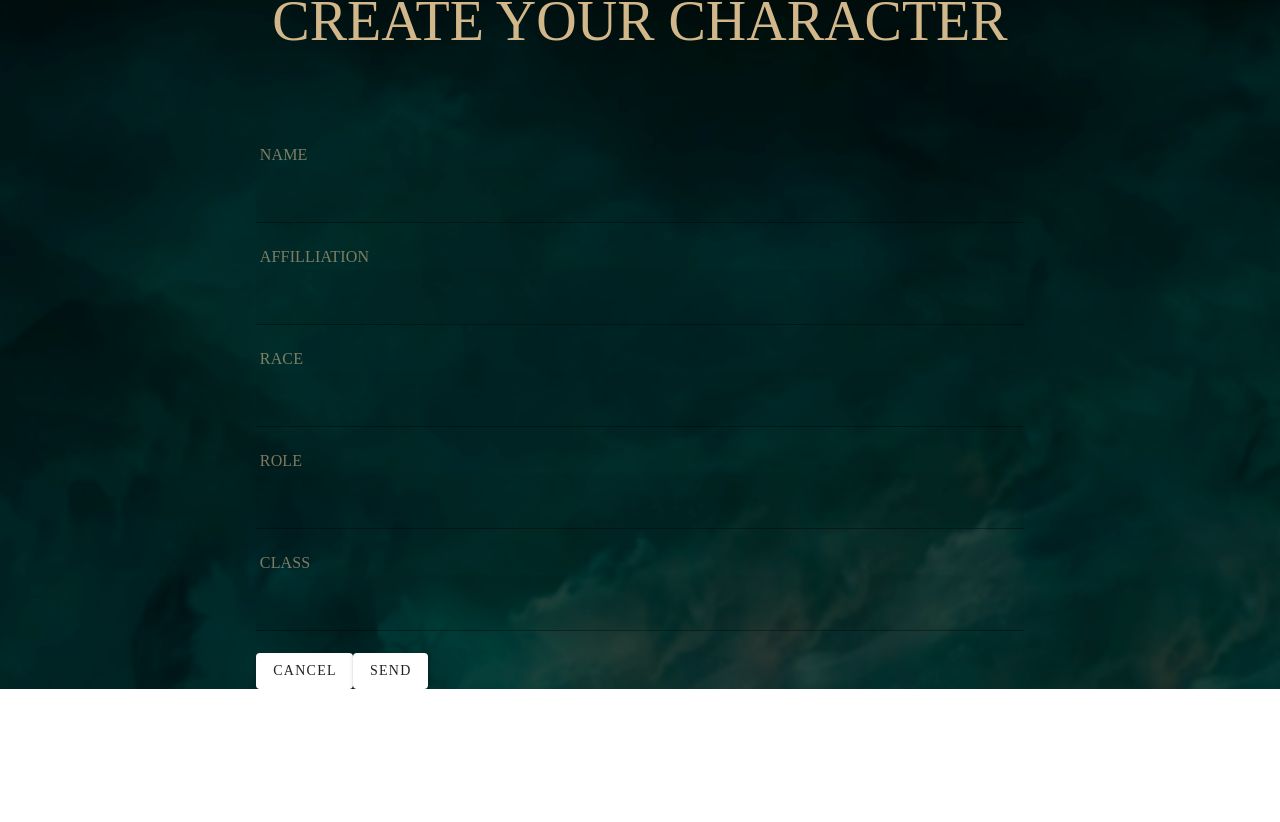
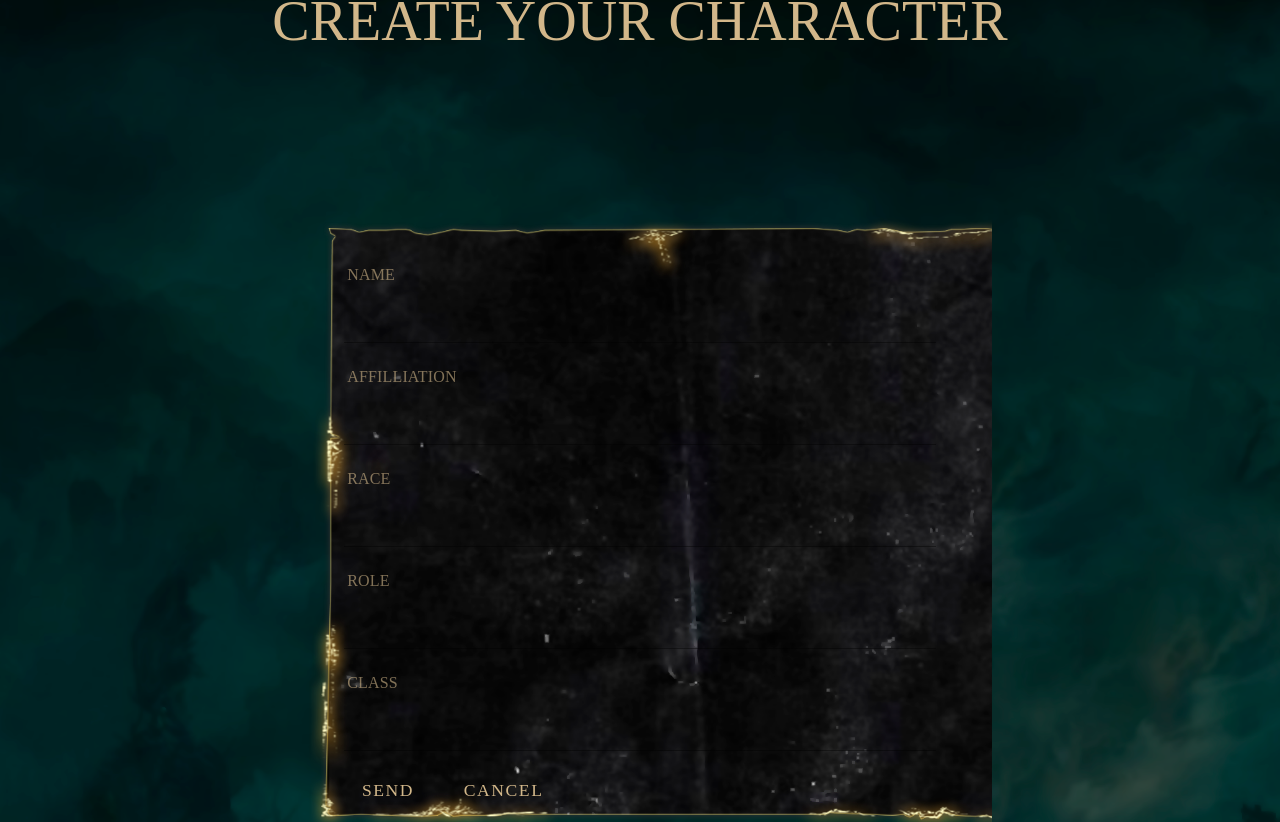
Before and after one commit to Andrespz07/Elden-Ring, a Vue app in the folder src/main/Frontend/: page /CreateCharacter in a window 1280 px wide. Shown: the part 301-1123 px from the top of the page. Before the commit the page ends 990 px from the top, so only its background shows below. Built offline with nearby package versions, Linux system fonts and the light colour scheme.

Commit message:
form in progress

```diff
--- a/src/main/Frontend/src/components/CreateCharacterForm.vue
+++ b/src/main/Frontend/src/components/CreateCharacterForm.vue
@@ -3,20 +3,18 @@
 
 <template>
 
-<div class="form-background d-flex justify-center">
+<div class="form-background ">
   <v-form class="form " @submit.prevent="submit">
 
     <v-label class="label">Name</v-label>
     <v-text-field
       v-model="name"
-      :counter="10"
       :error-messages="name"
     ></v-text-field>
 
     <v-label class="label">Affilliation</v-label>
     <v-text-field
       v-model="afilliation"
-      :counter="7"
       :error-messages="phone"
     ></v-text-field>
 
@@ -39,16 +37,16 @@
       :error-messages="select"
     ></v-select>
 
-
-    <v-btn @click="handleReset">
-      Cancel
+    <v-btn
+      class="me-4 buttons"
+      type="submit"
+      variant="text"
+    >
+      Send
     </v-btn>
 
-    <v-btn
-      class="me-4"
-      type="submit"
-    >
-      Send
+    <v-btn @click="handleReset" class="buttons" variant="text">
+      Cancel
     </v-btn>
 
 
@@ -59,18 +57,28 @@
 @import '../assets/scss/variables.scss';
 
     .form-background{
-
-        // background-image: url(../assets/img/formBackgroundR.png);
-        // background-size: cover;
-        // width: 100%;
+        display: flex;
+        justify-content: center;
+        margin: auto;
+        background-image: url(../assets/img/formBackground.png);
+        background-size: cover;
+        width: 55%;
+        margin-bottom: 10%;
+        background-color: transparent;
         .form{
-            width: 60%;
-
+            width: 84%;
+            margin-bottom: 16%;
+            margin-top: 17%;
             .label{
                 color: $Golden;
                 text-transform: uppercase;
                 margin-left: 0.5%;
             }
+            .buttons {
+    color: $Golden;
+    text-transform: uppercase;
+    font-size: 1.1rem;
+}
         }
     }
 </style>
--- a/src/main/Frontend/src/views/Characters.vue
+++ b/src/main/Frontend/src/views/Characters.vue
@@ -22,7 +22,7 @@ import CardCharacter from '../components/CardCharacter.vue';
         background-image: url(../assets/img/secBackground.png);
         background-size: cover;
         // background-position: center; al quitar esto, la imagen se adapta mejor pero solo se ve la parte superior, quizá con más contenido se arregle
-        // height: 100vh;
+
         width: auto;
         h1{
             color: $Golden;
--- a/src/main/Frontend/src/views/CreateCharacter.vue
+++ b/src/main/Frontend/src/views/CreateCharacter.vue
@@ -1,5 +1,4 @@
 <script setup>
-import { RouterLink } from 'vue-router';
 import CreateCharacterForm from '../components/CreateCharacterForm.vue';
 import Header from '../components/Header.vue';
 
@@ -19,7 +18,7 @@ import Header from '../components/Header.vue';
         background-image: url(../assets/img/secBackground.png);
         background-size: cover;
         // background-position: center; al quitar esto, la imagen se adapta mejor pero solo se ve la parte superior, quizá con más contenido se arregle
-
+        padding-bottom: 1%;
         width: auto;
 
     h1{
```
